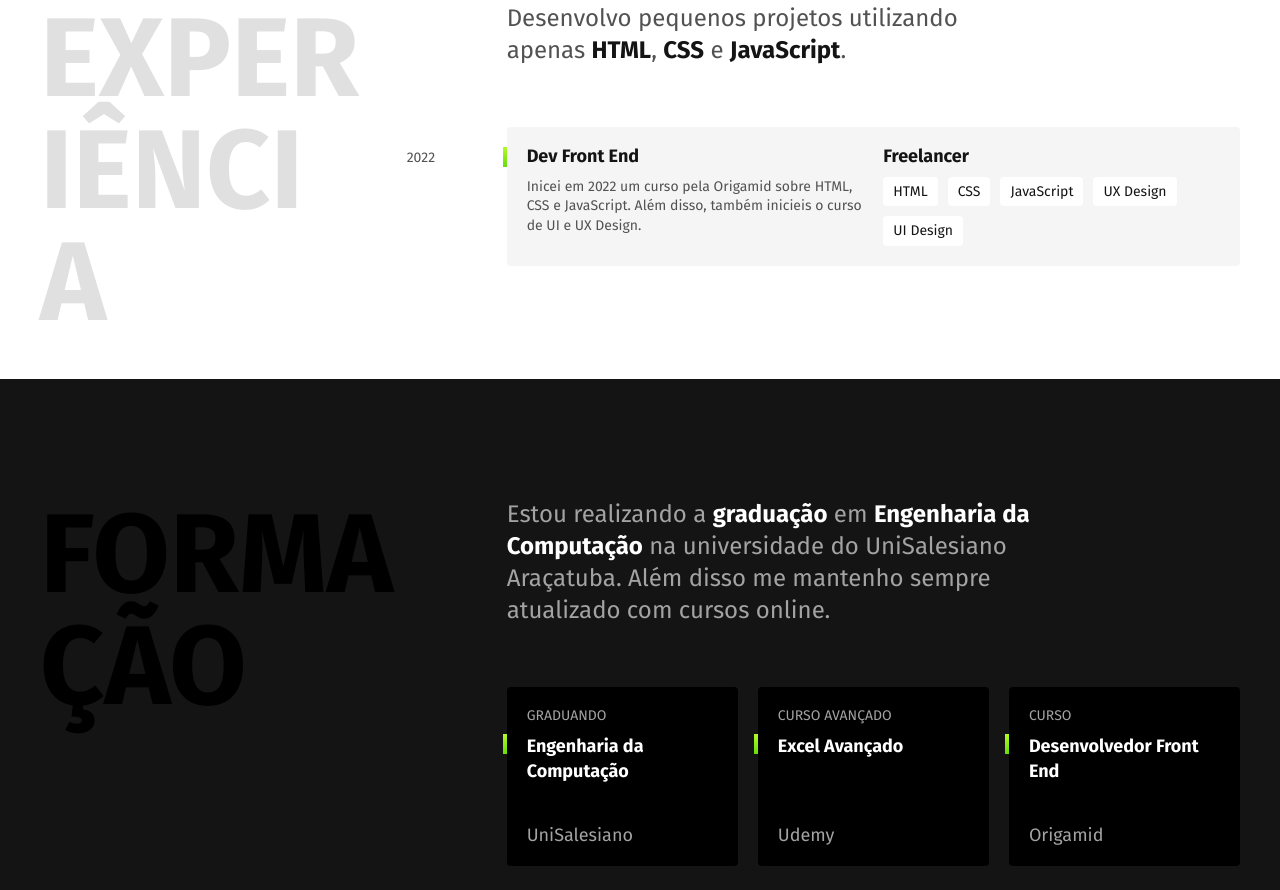
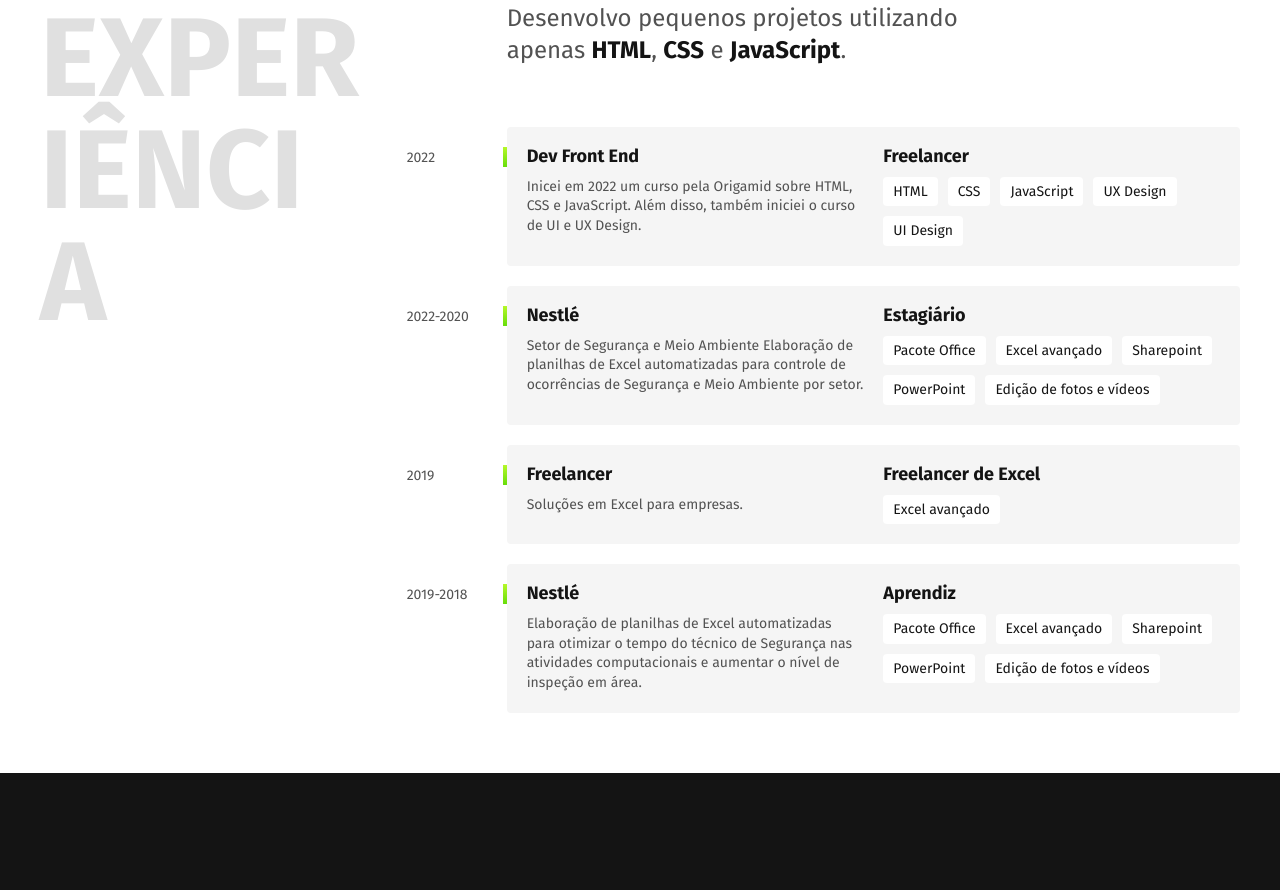
Before and after one commit to 018medina/018medina.github.io, a plain HTML site: page index.html in a window 1280 px wide. Shown: the part 528-1418 px from the top of the page. Drawn offline with Linux system fonts and the light colour scheme.

Commit message:
acrescentei informações na aba "experiência"

```diff
--- a/css/experiencia.css
+++ b/css/experiencia.css
@@ -9,6 +9,7 @@
 
 .experiencia .subtitulo {
   color: #e0e0e0;
+  max-width: 4ch;
 }
 
 .experiencia-texto {
--- a/css/formacao.css
+++ b/css/formacao.css
@@ -26,7 +26,7 @@
 
 .formacao .subtitulo {
   color: #000000;
-  max-width: 6ch;
+  max-width: 5ch;
 }
 
 .formacao-texto {
--- a/css/global.css
+++ b/css/global.css
@@ -28,7 +28,7 @@ img {
   line-height: 1;
   text-transform: uppercase;
   word-break: break-all;
-  max-width: 5ch;
+  max-width: 4ch;
 }
 
 @media (max-width: 800px) {
--- a/index.html
+++ b/index.html
@@ -43,13 +43,49 @@
         <span class="empresa-ano">2022</span>
         <h3 class="empresa-titulo">Dev Front End</h3>
         <span class="empresa-titulo">Freelancer</span>
-        <p class="empresa-texto">Inicei em 2022 um curso pela Origamid sobre HTML, CSS e JavaScript. Além disso, também inicieis o curso de UI e UX Design.</p>
+        <p class="empresa-texto">Inicei em 2022 um curso pela Origamid sobre HTML, CSS e JavaScript. Além disso, também iniciei o curso de UI e UX Design.</p>
         <ul class="empresa-habilidades">
           <li>HTML</li>
           <li>CSS</li>
           <li>JavaScript</li>
           <li>UX Design</li>
           <li>UI Design</li>
+        </ul>
+      </div>
+      <div class="empresa">
+        <span class="empresa-ano">2022-2020</span>
+        <h3 class="empresa-titulo">Nestlé</h3>
+        <span class="empresa-titulo">Estagiário</span>
+        <p class="empresa-texto">Setor de Segurança e Meio Ambiente
+          Elaboração de planilhas de Excel automatizadas para controle de ocorrências de Segurança e Meio Ambiente por setor.</p>
+        <ul class="empresa-habilidades">
+          <li>Pacote Office</li>
+          <li>Excel avançado</li>
+          <li>Sharepoint</li>
+          <li>PowerPoint</li>
+          <li>Edição de fotos e vídeos</li>
+        </ul>
+      </div>
+      <div class="empresa">
+        <span class="empresa-ano">2019</span>
+        <h3 class="empresa-titulo">Freelancer</h3>
+        <span class="empresa-titulo">Freelancer de Excel</span>
+        <p class="empresa-texto">Soluções em Excel para empresas.</p>
+        <ul class="empresa-habilidades">
+          <li>Excel avançado</li>
+        </ul>
+      </div>
+      <div class="empresa">
+        <span class="empresa-ano">2019-2018</span>
+        <h3 class="empresa-titulo">Nestlé</h3>
+        <span class="empresa-titulo">Aprendiz</span>
+        <p class="empresa-texto">Elaboração de planilhas de Excel automatizadas para otimizar o tempo do técnico de Segurança nas atividades computacionais e aumentar o nível de inspeção em área.</p>
+        <ul class="empresa-habilidades">
+          <li>Pacote Office</li>
+          <li>Excel avançado</li>
+          <li>Sharepoint</li>
+          <li>PowerPoint</li>
+          <li>Edição de fotos e vídeos</li>
         </ul>
       </div>
     </div>
```
